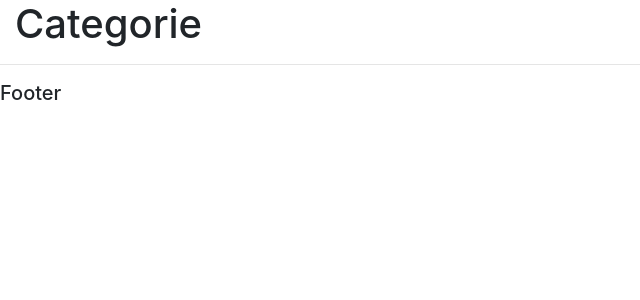
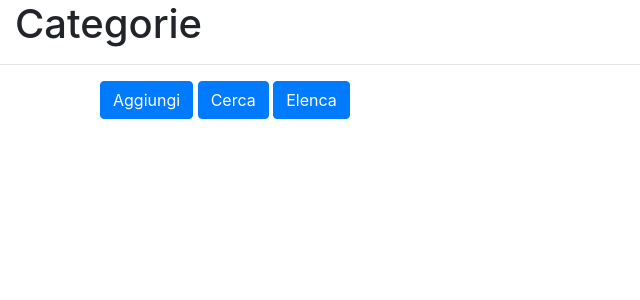
Before and after one commit to LucioPg/RIS, a Django app: page /categorie/ in a window 1280 px wide. Shown: the part 56-356 px from the top of the page, without its empty margins (0-640 px from the left). Run offline with Django 3.2, Linux system fonts and the light colour scheme; data that the repository does not hold is empty; some libraries are stand-ins or nearby versions.

Commit message:
page categorie buttons added

```diff
--- a/main/templates/main/base.html
+++ b/main/templates/main/base.html
@@ -15,7 +15,12 @@
     {% endblock %}
 </div>
 <hr>
-<h5>Footer</h5>
+<footer>
+
+{% block footer %}
+{% endblock footer %}
+</footer>
+
 
 </body>
 <script src="https://code.jquery.com/jquery-3.3.1.slim.min.js"
--- a/main/templates/main/categorie.html
+++ b/main/templates/main/categorie.html
@@ -10,3 +10,26 @@
         </ul>
     </div>
 {% endblock content %}
+
+{% block footer %}
+<div class="container"></div>
+
+
+<style>
+#btn-container{
+    margin-left:100px;
+}
+</style>
+    <div id="btn-container">
+    <a href="/categorie/create" class="btn btn-primary">Aggiungi</a>
+    <a href="#" class="btn btn-primary">Cerca</a>
+    <a href="#" class="btn btn-primary">Elenca</a>
+    </div>
+{#<button id="nuovaCategoria" class="btn btn-primary" >Aggiungi</button>#}
+{#<script type="text/javascript">#}
+{#    document.getElementById("nuovaCategoria").onclick = function () {#}
+{#        location.href = "/categorie/create";#}
+{#    };#}
+{#</script>#}
+</div>
+{% endblock footer %}
```
Also changed, not shown: main/templates/main/categorie_create.html (+11 -1 lines).
